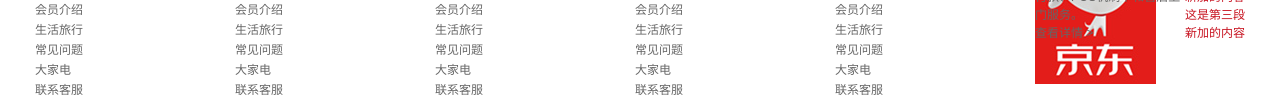
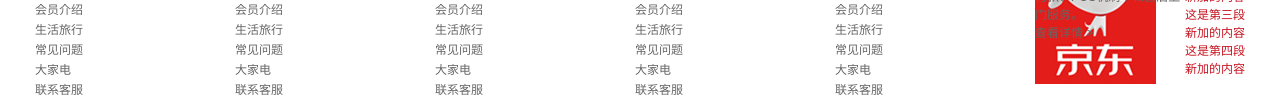
Before and after one commit to jiahaoww/javascript-, a plain HTML site: page index.html in a window 1280 px wide. Shown: the part 1132-1241 px from the top of the page. Drawn offline with Linux system fonts and the light colour scheme.

Commit message:
第四次修改

```diff
--- a/index.html
+++ b/index.html
@@ -232,6 +232,10 @@
             <span>这是第三段新加的内容</span>
         </div>
 
+        <div>
+            <span>这是第四段新加的内容</span>
+        </div>
+
 
     </div>
 
```
